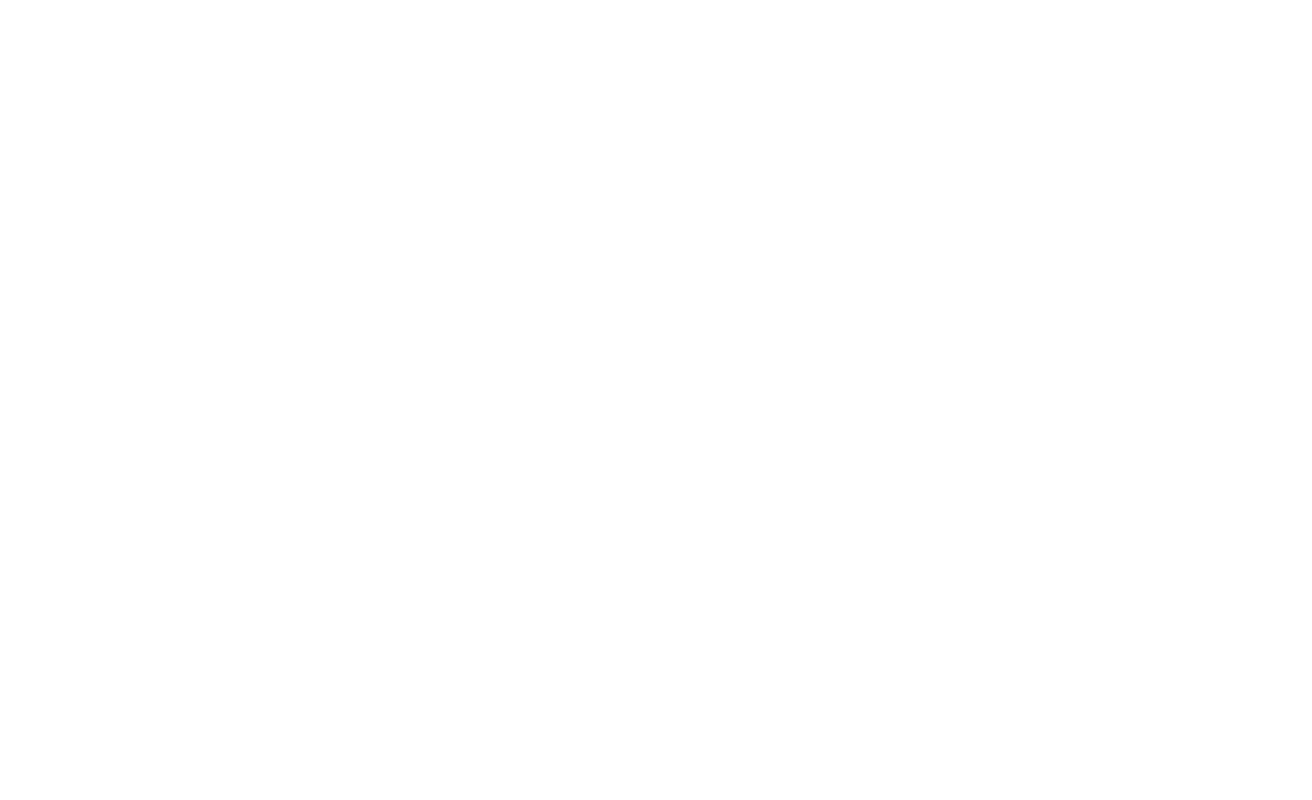
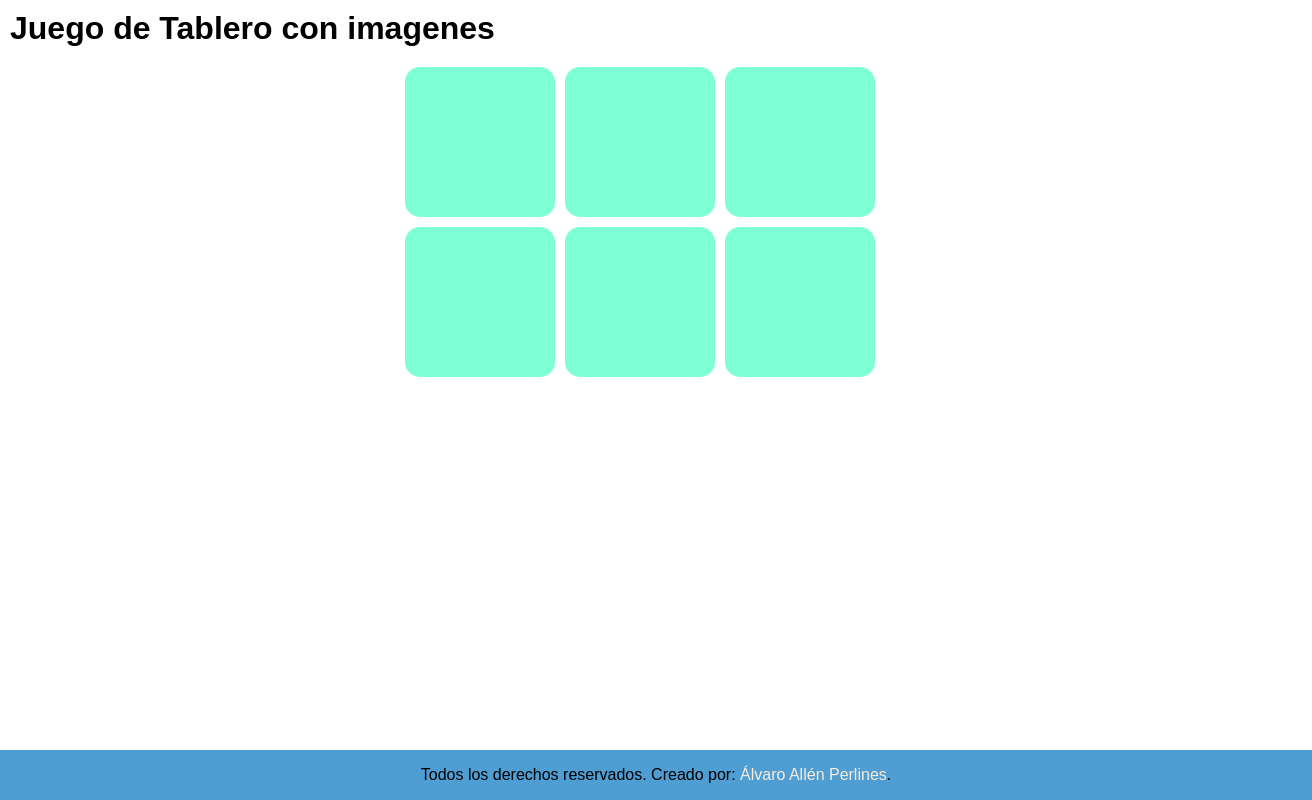
Before and after one commit to SrAllen14/101LMSGIProyectoLMSGI, a plain HTML site: page ud3/03/03.html in a window 1280 px wide. Shown: the whole page, 1312 px wide, since content can reach past the window. Drawn offline with Linux system fonts and the light colour scheme.

Commit message:
Ejercicio 3, Tema 3

```diff
--- a/ud3/03/03.html
+++ b/ud3/03/03.html
@@ -1,14 +1,23 @@
 <!DOCTYPE html>
-<html lang="en">
+<html lang="es">
 <head>
     <meta charset="UTF-8">
     <meta name="viewport" content="width=device-width, initial-scale=1.0">
-    <title>Document</title>
+    <title>03 Álvaro Allén Perlines</title>
+    <link rel="stylesheet" href="css/estilos.css" />
+    <script src="js/script.js"></script>
 </head>
 <body>
-
+    <main>
+        <h1>Juego de Tablero con imagenes</h1>
+        <div class="tablero" id="tablero">
+            <!--  Esto será completado mediante un script de JS.  -->
+        </div>
+    </main>
+    <footer>
+        <div>
+            <p>Todos los derechos reservados. Creado por: <a href="../../index.html">Álvaro Allén Perlines</a>.</p>
+          </div>
+    </footer>
 </body>
-<script>
-
-</script>
 </html>
--- a/ud3/03/css/estilos.css
+++ b/ud3/03/css/estilos.css
@@ -0,0 +1,67 @@
+*{
+    padding: 0;
+    margin: 0;
+}
+
+html, body{
+    height: 100%;
+    margin: 0;
+    padding: 0;
+}
+
+body{
+    font-family: Arial, sans-Serif;
+    display: flex;
+    flex-direction: column;
+}
+
+main{
+    flex: 1;
+    padding: 10px;
+}
+
+footer{
+    width: 100%;
+    text-align: center;
+    padding: 2vh;
+    background-color: #4e9ed4;
+}
+
+a{
+    text-decoration: none;
+    color: antiquewhite;
+}
+
+#tablero{
+    display: flex;
+    flex-direction: column;
+    align-items: center;
+    gap: 10px;
+    margin-top: 20px;
+}
+
+.fila{
+    display: flex;
+    gap: 10px;
+}
+
+.casilla{
+    width: 150px;
+    height: 150px;
+    border-radius: 10%;
+    background-color: aquamarine;
+}
+
+.imagen{
+    width: 100%;
+    height: 100%;
+    object-fit: cover;
+    border-radius: 10px;
+}
+
+.casilla:hover{
+    background-color: bisque;
+    text-align: center;
+    align-items: center;
+    color: green;
+}
--- /dev/null
+++ b/ud3/03/js/script.js
@@ -0,0 +1,64 @@
+/*Definición de las imágenes en un vector.*/
+const imagenes = [
+    'https://picsum.photos/200?random=1',
+    'https://picsum.photos/200?random=2',
+    'https://picsum.photos/200?random=3',
+    'https://picsum.photos/200?random=4',
+    'https://picsum.photos/200?random=5',
+    'https://picsum.photos/200?random=6',
+    'https://picsum.photos/200?random=7',
+    'https://picsum.photos/200?random=8'
+];
+
+
+function crearTablero(){
+    const tablero = document.getElementById("tablero");
+
+    for (let i = 0; i < 2; i++){
+        const fila = document.createElement("div");
+        fila.classList.add("fila");
+
+        for (let j = 0; j < 3; j++){
+            const columna = document.createElement("div");
+            columna.classList.add("casilla");
+
+
+
+    const textHover = document.createElement("p");
+
+    textHover.textContent = "Pulsa para mostrar imagen";
+    textHover.style.display = "none";
+    columna.appendChild(textHover);
+
+    columna.addEventListener("mouseover", function() {
+        if(!columna.querySelector("img")){
+            textoHover.style.display= "block";
+        }
+    });
+
+    columna.addEventListener("mouseout", function(){
+        textHover.style.display = "none";
+    });
+
+            columna.addEventListener("click", function(){
+                if(!columna.addEventListener("img")){
+                    const img = document.createElement("img");
+                    const numero = Math.floor(Math.random() * imagenes.length);
+                    img.src = `https://picsum.photos/200?random=${numero}`;
+                    img.classList.add("imagen");
+                    columna.appendChild(img);
+
+                    textHover.style.display = "none";
+                } else{
+                    const numero = Math.floor(Math.random() * imagenes.length);
+                    columna.querySelector("img").src = `https://picsum.photos/200?random=${numero}`;
+                }
+            });
+
+            fila.appendChild(columna);
+        }
+        tablero.appendChild(fila);
+        }
+    }
+
+window.onload = crearTablero;
```
